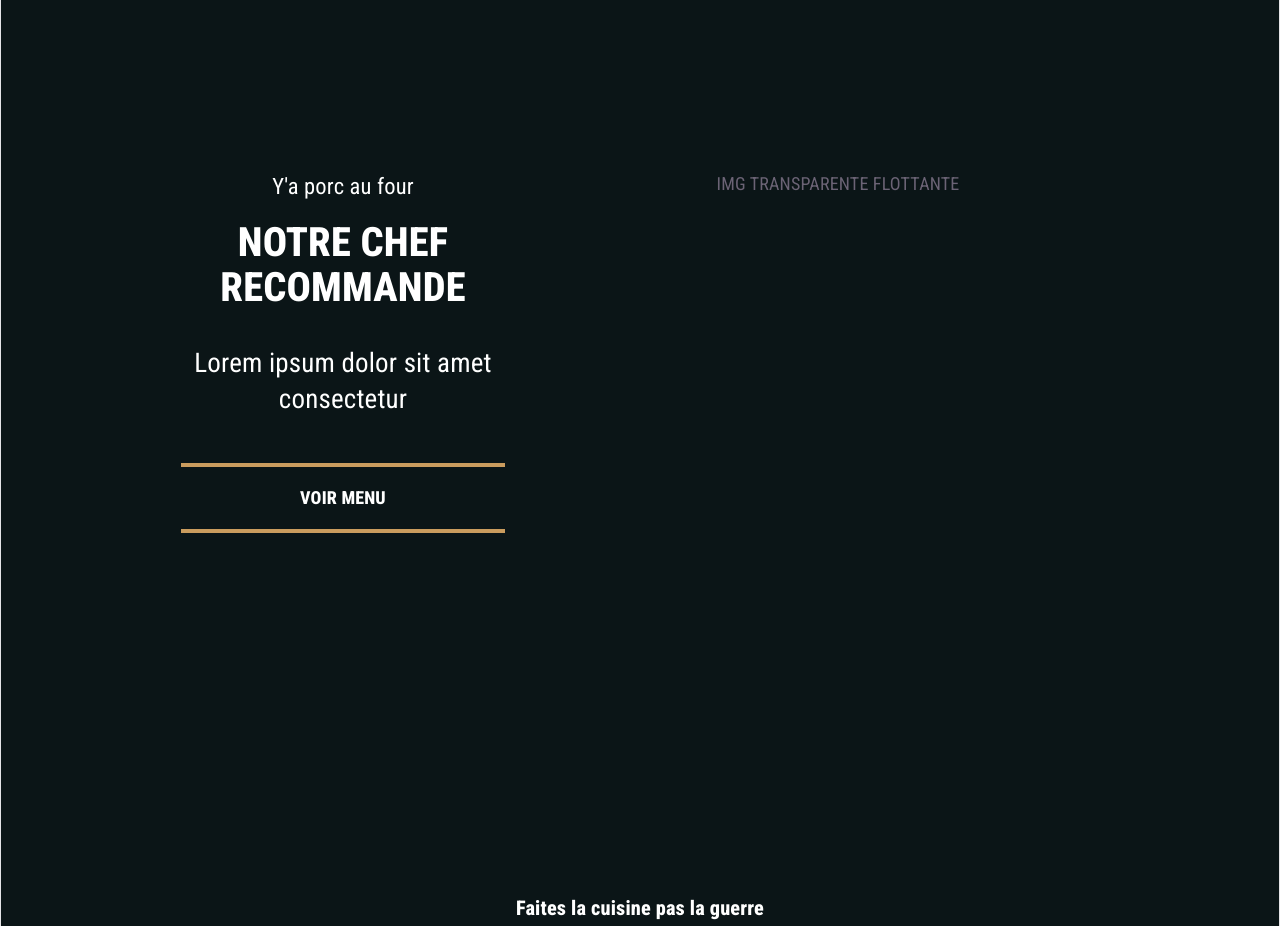
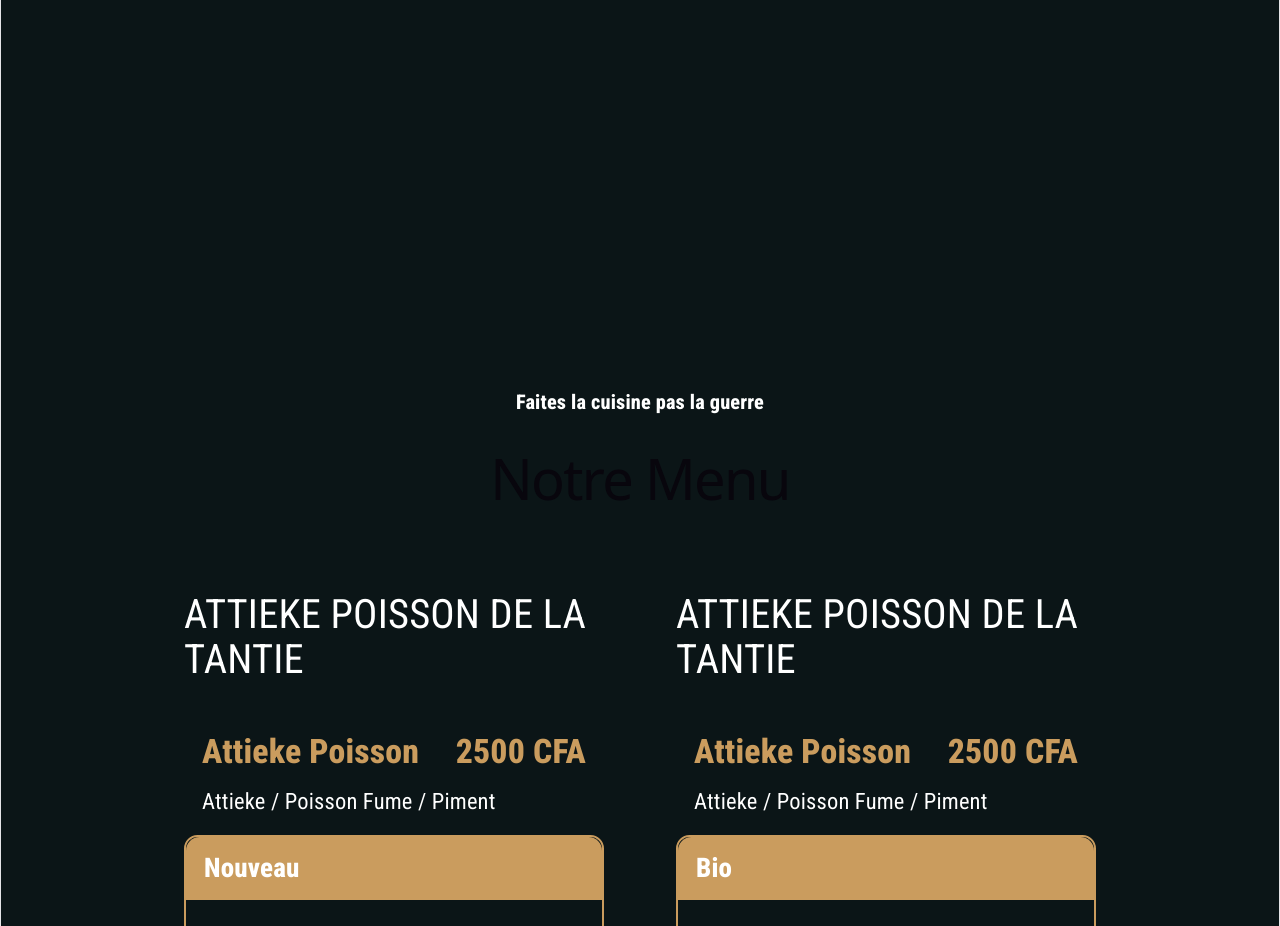
Before and after one commit to MasterMind92/grand-restaurant, a React (Vite) app: page / in a window 1280 px wide. Shown: the part 1840-2766 px from the top of the page. Built offline with nearby package versions, Linux system fonts and the light colour scheme.

Commit message:
desactivation encart inacheves

```diff
--- a/src/Pages/Accueil.tsx
+++ b/src/Pages/Accueil.tsx
@@ -25,7 +25,7 @@ export default function Accueil(){
                 </div>
             </Encart>
             <div className="py-8 lg:py-24"></div>
-            <Encart>
+            {/* <Encart>
                 <div className="flex flex-col md:flex-row justify-center px-10">
                 <div className="lg:w-2/3 xl:w-1/3 pb-8">
                     <CallToAction soustitre="Y'a porc au four" titre='NOTRE CHEF RECOMMANDE' text="Lorem ipsum dolor sit amet consectetur" btnlib="VOIR MENU" btnlink="#"/>
@@ -35,7 +35,7 @@ export default function Accueil(){
                     IMG TRANSPARENTE FLOTTANTE
                 </div>
                 </div>
-            </Encart>
+            </Encart> */}
             <div className="py-8 lg:py-24"></div>
             <Encart>
                     <div className="text-white text-lg font-extrabold"> Faites la cuisine pas la guerre</div>
```
